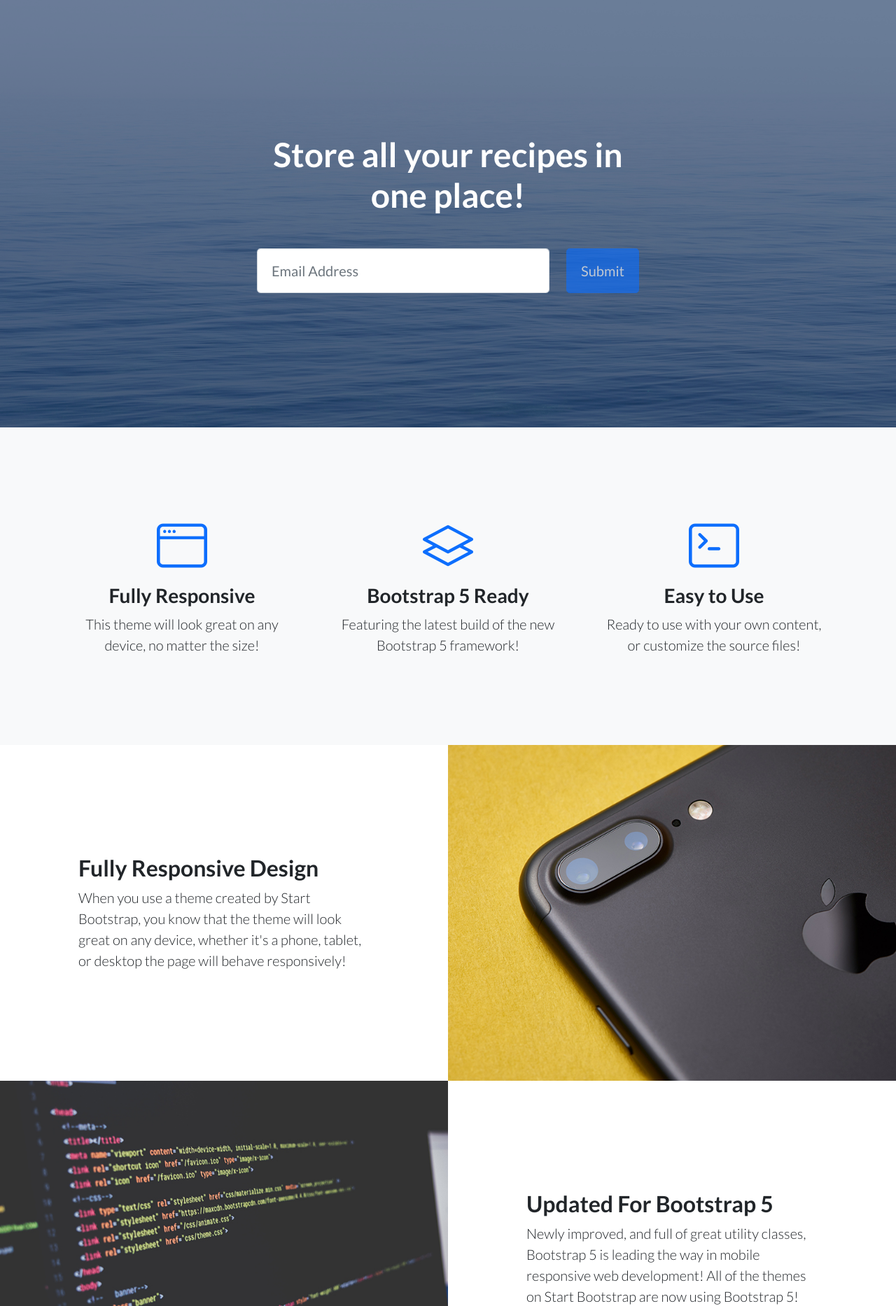
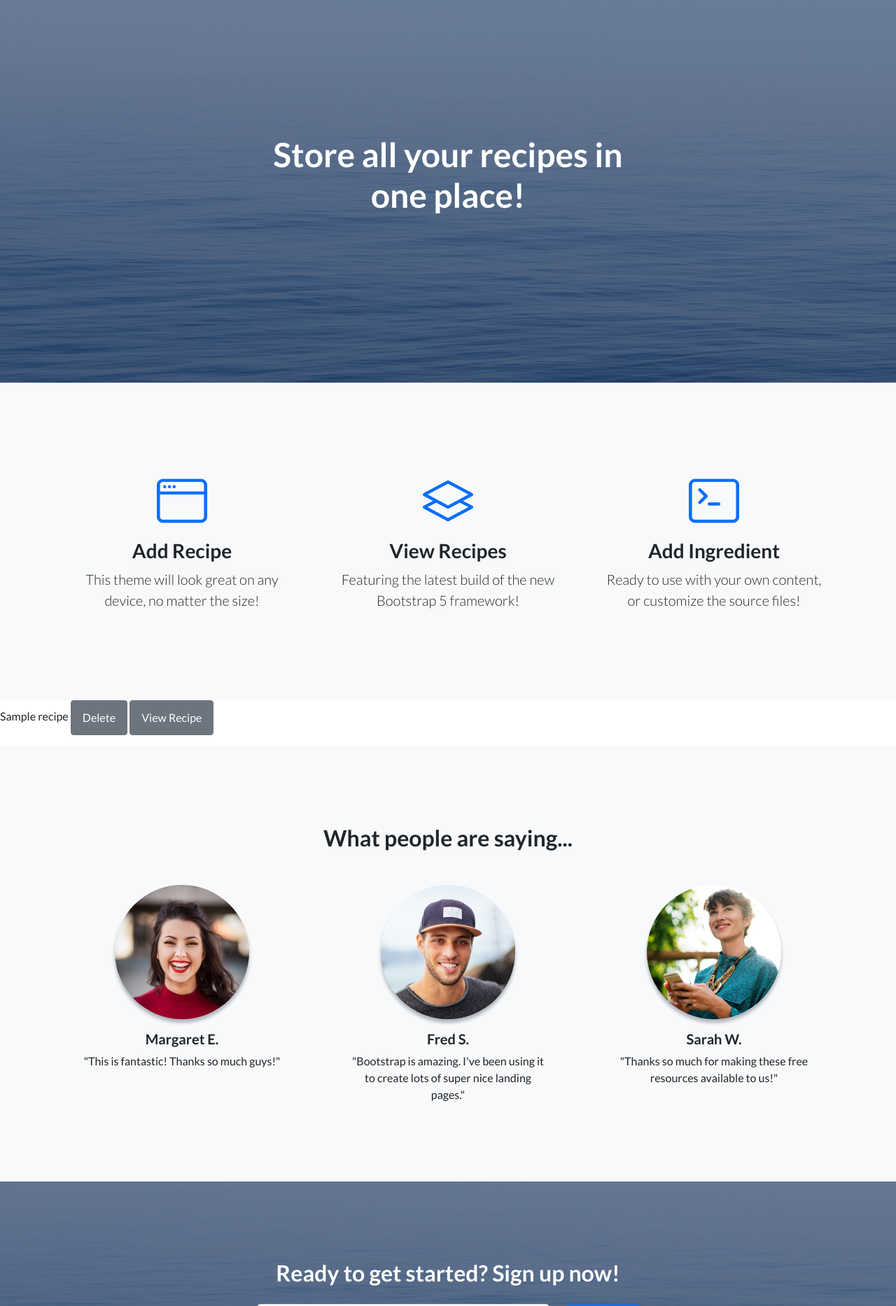
Before and after one commit to trevor3lawsonIS/FinalProject, a Django app: page / in a window 1280 px wide. Shown: the part 56-1923 px from the top of the page at 70% size. Run offline with Django 4.2, Linux system fonts and the light colour scheme; tables that the repository leaves empty hold one stand-in row (values such as "Sample post"); some libraries are stand-ins or nearby versions.

Commit message:
first half with tyler

```diff
--- a/recipeBook/models.py
+++ b/recipeBook/models.py
@@ -7,12 +7,12 @@ class Recipe_Class(models.Model):
   RecipeClassDescription = models.CharField(max_length=30)
 
   def __str__(self):
-    return (self.RecipeClassDescription)
+    return (str(self.id))
 
 class Recipe(models.Model):
     RecipeTitle = models.CharField(max_length=50)
-    Preparation = models.TextField
-    Notes = models.TextField
+    Preparation = models.CharField(max_length=2000)
+    Notes = models.CharField(max_length=2000)
     RecipeClassID = models.ForeignKey(Recipe_Class, on_delete=models.CASCADE)
 
     def __str__(self):
--- a/recipeBook/urls.py
+++ b/recipeBook/urls.py
@@ -3,10 +3,12 @@ from .views import indexPageView
 from .views import createPageView
 from .views import updatePageView
 from .views import readPageView
+from .views import deleteRecipePageView
 
 urlpatterns = [
     path("", indexPageView, name="index"),
-    path("create", createPageView, name="create"),
-    path("update", updatePageView, name="update"),
-    path("read", readPageView, name="read"),
+    path("create/", createPageView, name="create"),
+    path("update/", updatePageView, name="updateRecipe"),
+    path("read/", readPageView, name="readRecipe"),
+    path('deleteRecipe/<int:rec_id>/', deleteRecipePageView, name='deleteRecipe'), # Delete
 ]
--- a/recipeBook/views.py
+++ b/recipeBook/views.py
@@ -1,9 +1,15 @@
 from django.shortcuts import render
 from django.http import HttpResponse
+from recipeBook.models import Ingredient, Recipe_Ingredient, Recipe, Recipe_Class
 
 # Create your views here.
 def indexPageView(request) :
-    return render(request, 'recipeBook/index.html')
+    data = Recipe.objects.all()
+
+    context = {
+        'rec': data
+    }
+    return render(request, 'recipeBook/index.html', context)
 
 def createPageView(request) :
     return render(request, 'recipeBook/create.html')
@@ -11,5 +17,21 @@ def createPageView(request) :
 def updatePageView(request) :
     return render(request, 'recipeBook/update.html')
 
-def readPageView(request) :
-    return render(request, 'recipeBook/read.html')
+def readPageView(request, rec_id) :
+    recipeData = Recipe.objects.get(id = rec_id)
+    # ingredientData = Ingredient.objects.get(recipeID = rec_id)
+    # amountData = Recipe_Ingredient.objects.get(recipeID = rec_id)
+    context = {
+        'rec': recipeData,
+        # 'ing': ingredientData,
+        # 'amt': amountData
+    }
+    return render(request, 'recipeBook/read.html', context)
+
+# Delete
+def deleteRecipePageView(request, rec_id):
+    data = Recipe.objects.get(id = rec_id)
+
+    data.delete()
+
+    return indexPageView(request)
--- a/templates/base.html
+++ b/templates/base.html
@@ -65,10 +65,10 @@
             <a class="nav-link" href="{% url 'create' %}">Create</a>
           </li>
           <li class="nav-item">
-            <a class="nav-link" href="{% url 'read' %}">Read</a>
+            <a class="nav-link" href="{% url 'readRecipe' %}">Read</a>
           </li>
           <li class="nav-item">
-            <a class="nav-link" href="{% url 'update' %}">Update</a>
+            <a class="nav-link" href="{% url 'updateRecipe' %}">Update</a>
           </li>
         </ul>
       </div>
--- a/templates/recipeBook/index.html
+++ b/templates/recipeBook/index.html
@@ -14,69 +14,6 @@
           <!-- To make this form functional, sign up at-->
           <!-- https://startbootstrap.com/solution/contact-forms-->
           <!-- to get an API token!-->
-          <form
-            class="form-subscribe"
-            id="contactForm"
-            data-sb-form-api-token="API_TOKEN"
-          >
-            <!-- Email address input-->
-            <div class="row">
-              <div class="col">
-                <input
-                  class="form-control form-control-lg"
-                  id="emailAddress"
-                  type="email"
-                  placeholder="Email Address"
-                  data-sb-validations="required,email"
-                />
-                <div
-                  class="invalid-feedback text-white"
-                  data-sb-feedback="emailAddress:required"
-                >
-                  Email Address is required.
-                </div>
-                <div
-                  class="invalid-feedback text-white"
-                  data-sb-feedback="emailAddress:email"
-                >
-                  Email Address Email is not valid.
-                </div>
-              </div>
-              <div class="col-auto">
-                <button
-                  class="btn btn-primary btn-lg disabled"
-                  id="submitButton"
-                  type="submit"
-                >
-                  Submit
-                </button>
-              </div>
-            </div>
-            <!-- Submit success message-->
-            <!---->
-            <!-- This is what your users will see when the form-->
-            <!-- has successfully submitted-->
-            <div class="d-none" id="submitSuccessMessage">
-              <div class="text-center mb-3">
-                <div class="fw-bolder">Form submission successful!</div>
-                <p>To activate this form, sign up at</p>
-                <a
-                  class="text-white"
-                  href="https://startbootstrap.com/solution/contact-forms"
-                  >https://startbootstrap.com/solution/contact-forms</a
-                >
-              </div>
-            </div>
-            <!-- Submit error message-->
-            <!---->
-            <!-- This is what your users will see when there is-->
-            <!-- an error submitting the form-->
-            <div class="d-none" id="submitErrorMessage">
-              <div class="text-center text-danger mb-3">
-                Error sending message!
-              </div>
-            </div>
-          </form>
         </div>
       </div>
     </div>
@@ -91,7 +28,7 @@
           <div class="features-icons-icon d-flex">
             <i class="bi-window m-auto text-primary"></i>
           </div>
-          <h3>Fully Responsive</h3>
+          <h3>Add Recipe</h3>
           <p class="lead mb-0">
             This theme will look great on any device, no matter the size!
           </p>
@@ -102,7 +39,7 @@
           <div class="features-icons-icon d-flex">
             <i class="bi-layers m-auto text-primary"></i>
           </div>
-          <h3>Bootstrap 5 Ready</h3>
+          <h3>View Recipes</h3>
           <p class="lead mb-0">
             Featuring the latest build of the new Bootstrap 5 framework!
           </p>
@@ -113,7 +50,7 @@
           <div class="features-icons-icon d-flex">
             <i class="bi-terminal m-auto text-primary"></i>
           </div>
-          <h3>Easy to Use</h3>
+          <h3>Add Ingredient</h3>
           <p class="lead mb-0">
             Ready to use with your own content, or customize the source files!
           </p>
@@ -122,54 +59,25 @@
     </div>
   </div>
 </section>
-<!-- Image Showcases-->
-<section class="showcase">
-  <div class="container-fluid p-0">
-    <div class="row g-0">
-      <div
-        class="col-lg-6 order-lg-2 text-white showcase-img"
-        style="background-image: url('{{ STATIC_URL }}img/bg-showcase-1.jpg')"
-      ></div>
-      <div class="col-lg-6 order-lg-1 my-auto showcase-text">
-        <h2>Fully Responsive Design</h2>
-        <p class="lead mb-0">
-          When you use a theme created by Start Bootstrap, you know that the
-          theme will look great on any device, whether it's a phone, tablet, or
-          desktop the page will behave responsively!
-        </p>
-      </div>
-    </div>
-    <div class="row g-0">
-      <div
-        class="col-lg-6 text-white showcase-img"
-        style="background-image: url('{{ STATIC_URL }}img/bg-showcase-2.jpg') "
-      ></div>
-      <div class="col-lg-6 my-auto showcase-text">
-        <h2>Updated For Bootstrap 5</h2>
-        <p class="lead mb-0">
-          Newly improved, and full of great utility classes, Bootstrap 5 is
-          leading the way in mobile responsive web development! All of the
-          themes on Start Bootstrap are now using Bootstrap 5!
-        </p>
-      </div>
-    </div>
-    <div class="row g-0">
-      <div
-        class="col-lg-6 order-lg-2 text-white showcase-img"
-        style="background-image: url('{{ STATIC_URL }}img/bg-showcase-3.jpg')"
-      ></div>
-      <div class="col-lg-6 order-lg-1 my-auto showcase-text">
-        <h2>Easy to Use & Customize</h2>
-        <p class="lead mb-0">
-          Landing Page is just HTML and CSS with a splash of SCSS for users who
-          demand some deeper customization options. Out of the box, just add
-          your content and images, and your new landing page will be ready to
-          go!
-        </p>
-      </div>
-    </div>
-  </div>
-</section>
+<!-- List of recipes -->
+{%for recipe in rec %}
+<p>
+  {% comment %}
+  <a class="btn btn-secondary" href="{% url 'updateRecipe' rec_id=recipe.id %}"
+    >Edit</a
+  >
+  <a class="btn btn-secondary" href="{% url 'addRecipe' rec_id=recipe.id %}"
+    >Add Recipe</a
+  >
+  {% endcomment %} {{recipe.RecipeTitle}}
+  <a class="btn btn-secondary" href="{% url 'deleteRecipe' rec_id=recipe.id %}"
+    >Delete</a
+  >
+  <a class="btn btn-secondary" href="{% url 'readRecipe' rec_id=recipe.id %}"
+    >View Recipe</a
+  >
+</p>
+{%endfor%}
 <!-- Testimonials-->
 <section class="testimonials text-center bg-light">
   <div class="container">
--- a/templates/recipeBook/read.html
+++ b/templates/recipeBook/read.html
@@ -1 +1,4 @@
-{%extends 'base.html'%}
+{%extends 'base.html'%}{%load static%}{%block content%}
+
+<h1>hello world</h1>
+{%endblock%}
```
Also changed, not shown: recipeBook/migrations/0004_recipe_notes_recipe_preparation.py (added).
